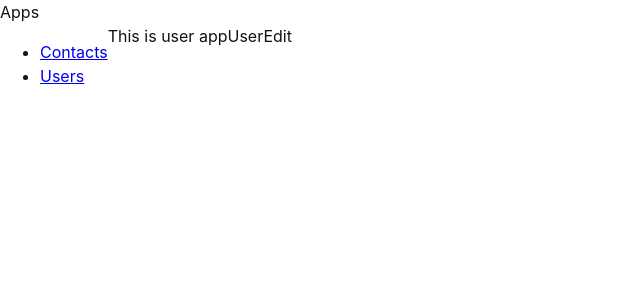
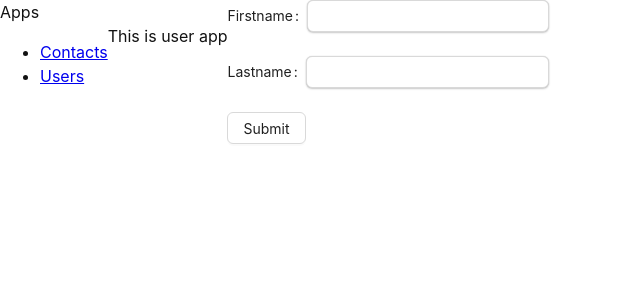
Before and after one commit to bignuttawuts/react-admin, a React (Vite) app: page /users/1/edit in a window 1280 px wide. Shown: the top 300 px of the page, without its empty margins (0-640 px from the left). Built offline with nearby package versions, Linux system fonts and the light colour scheme.

Commit message:
feat: impl antd form with react-route6

```diff
--- a/src/features/users/edit.tsx
+++ b/src/features/users/edit.tsx
@@ -1,3 +1,47 @@
+import { Button, Form, Input } from 'antd';
+import { redirect, useParams, useSubmit } from 'react-router-dom';
+
+import { updateContact } from '../../servies/contacts';
+
+export async function userEditAction({ request, params }: any) {
+  const formData = await request.formData();
+  const updates = Object.fromEntries(formData);
+  await updateContact(params.contactId, updates);
+  return redirect(`/users/${params.contactId}`);
+}
+
 export default function UserEdit() {
-  return <>UserEdit</>
+  const { contactId } = useParams()
+  const submit = useSubmit()
+
+  const onFinish = (values: any) => {
+    submit(values, { action: `/users/${contactId}/edit`, method: 'post' })
+  };
+
+  const onFinishFailed = (errorInfo: any) => {
+    console.log('Failed:', errorInfo);
+  };
+
+  return <>
+    <Form
+      onFinish={onFinish}
+      onFinishFailed={onFinishFailed}
+    >
+      <Form.Item
+        label='Firstname'
+        name='first'
+      >
+        <Input />
+      </Form.Item>
+      <Form.Item
+        label='Lastname'
+        name='last'
+      >
+        <Input />
+      </Form.Item>
+      <Button htmlType="submit">
+        Submit
+      </Button>
+    </Form>
+  </>
 }
--- a/src/features/users/view.tsx
+++ b/src/features/users/view.tsx
@@ -18,13 +18,8 @@ export default function UserView() {
 
   return <>
     <Descriptions title="User Info" bordered>
-      <Descriptions.Item label="UserName">{user.first} {user.last}</Descriptions.Item>
-      <Descriptions.Item label="Telephone">1810000000</Descriptions.Item>
-      <Descriptions.Item label="Occupation">Hangzhou, Zhejiang</Descriptions.Item>
-      <Descriptions.Item label="Remark">empty</Descriptions.Item>
-      <Descriptions.Item label="Address">
-        No. 18, Wantang Road, Xihu District, Hangzhou, Zhejiang, China
-      </Descriptions.Item>
+      <Descriptions.Item label="Firstname">{user.first}</Descriptions.Item>
+      <Descriptions.Item label="Lastname">{user.last}</Descriptions.Item>
     </Descriptions>
     <Button onClick={onEditHandle}>Edit</Button>
     <Button onClick={onDeleteHandle}>Delete</Button>
--- a/src/main.tsx
+++ b/src/main.tsx
@@ -16,7 +16,7 @@ import UserRoot from './features/users/root'
 import UserIndex from './features/users'
 import Root from './routes/root'
 import UserView, { userLoader } from './features/users/view'
-import EditUser from './features/users/edit'
+import { userEditAction } from './features/users/edit'
 import UserEdit from './features/users/edit'
 
 const router = createBrowserRouter([
@@ -67,12 +67,9 @@ const router = createBrowserRouter([
             loader: userLoader
           },
           {
-            path: "new",
-            element: <UserEdit />,
-          },
-          {
             path: ":contactId/edit",
             element: <UserEdit />,
+            action: userEditAction,
           }
         ]
       }
```
